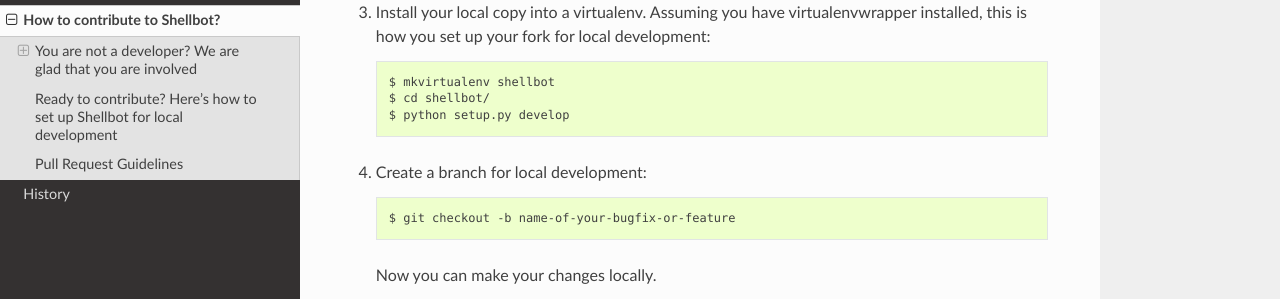
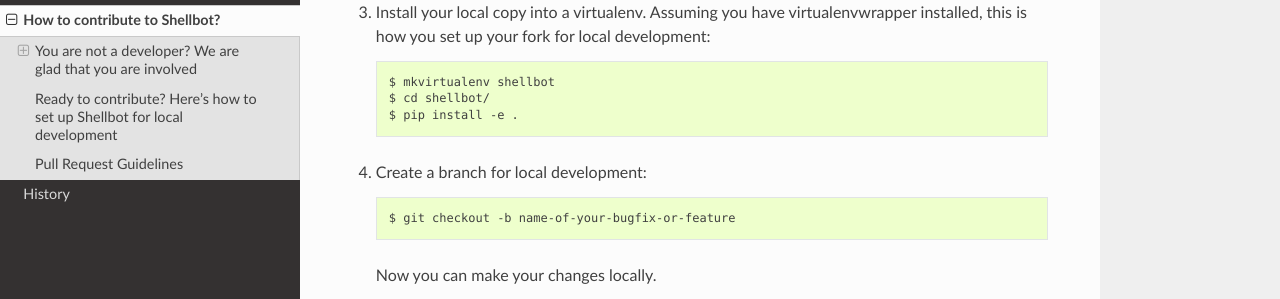
Before and after one commit to bernard357/shellbot, a Sphinx documentation site: the page built from docs/CONTRIBUTING.rst, in a window 1280 px wide and 900 px high, scrolled down 1479 px. Shown: the part 185-484 px from the top of the window. Built offline with Sphinx 7.4.7 and the Read the Docs theme 2.0.0, drawn with Linux system fonts in a browser that asks for light colours; pages that are not in the unit, such as notebooks, are missing from menus.

Commit message:
ensure developers have dependencies installed correctly

```diff
--- a/docs/CONTRIBUTING.rst
+++ b/docs/CONTRIBUTING.rst
@@ -80,7 +80,7 @@
 
     $ mkvirtualenv shellbot
     $ cd shellbot/
-    $ python setup.py develop
+    $ pip install -e .
 
 4. Create a branch for local development::
 
```
